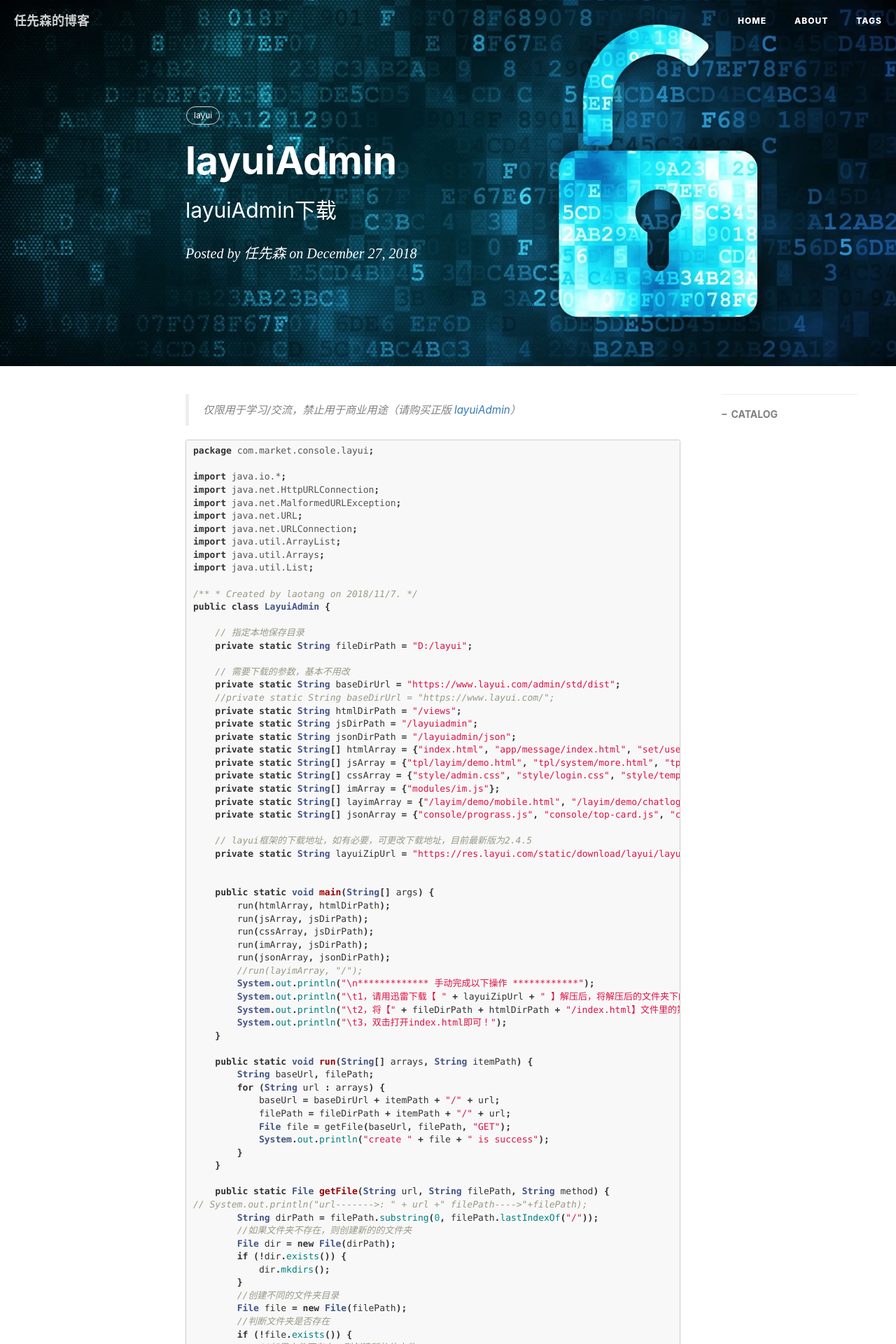
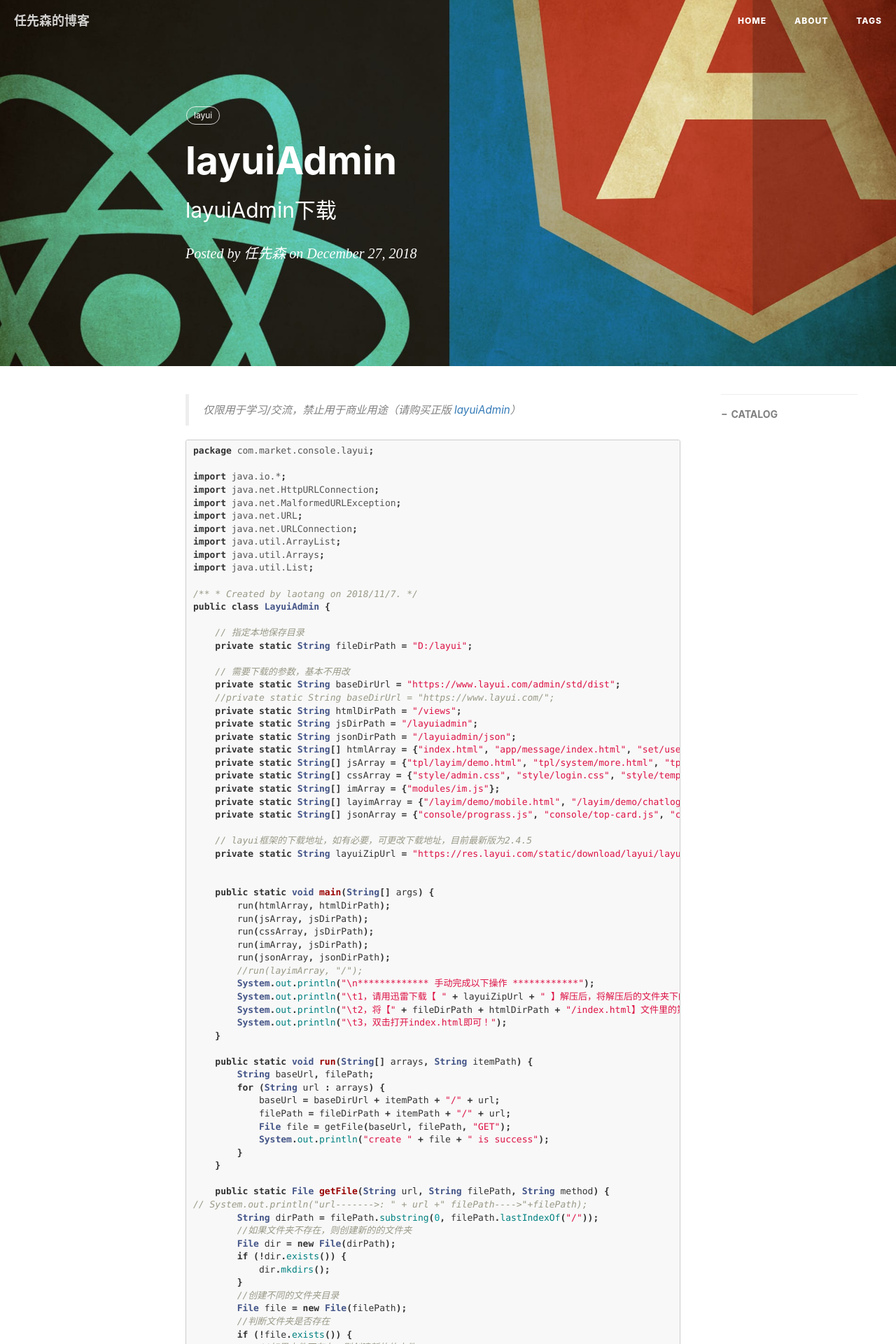
Before and after one commit to oldR/blog.github.io, a Jekyll site: the page built from _posts/2018-12-27-layuiAdmin.md, in a window 1280 px wide. Shown: the top 1920 px of the page at 70% size. Built offline with Jekyll 4.4.1, drawn with Linux system fonts in a browser that asks for light colours; nearby versions of some CDN libraries; comment, search, counter and statistics services are not loaded.

Commit message:
Update 2018-12-27-layuiAdmin.md

```diff
--- a/_posts/2018-12-27-layuiAdmin.md
+++ b/_posts/2018-12-27-layuiAdmin.md
@@ -4,7 +4,7 @@
 subtitle:   layuiAdmin下载
 date:       2018-12-27
 author:     任先森
-header-img: img/post-bg-hacker.jpg
+header-img: img/post-bg-re-vs-ng2.jpg
 catalog: true
 tags:
     - layui
```
